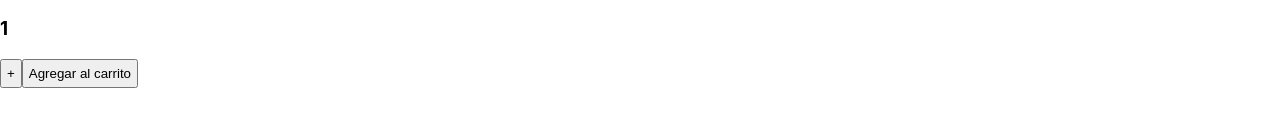
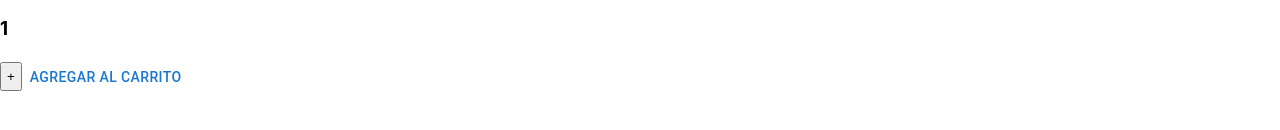
Before and after one commit to bbastieri/react-proyecto-bastieri, a React (Create React App) app: page /item/0 in a window 1280 px wide. Shown: the part 520-650 px from the top of the page. Built offline with nearby package versions, Linux system fonts and the light colour scheme.

Commit message:
desafío clase eventos

```diff
--- a/src/components/ItemCount/ItemCount.js
+++ b/src/components/ItemCount/ItemCount.js
@@ -1,7 +1,6 @@
 import { useState } from "react";
-import "./ItemCount.css"
-import { ToastContainer, toast } from 'react-toastify';
-import 'react-toastify/dist/ReactToastify.css';
+import "./ItemCount.css";
+import { Button } from "@mui/material";
 
 const ItemCount = ({ inicio, stock, onAdd }) =>{
 
@@ -11,8 +10,6 @@ const ItemCount = ({ inicio, stock, onAdd }) =>{
 
     const restar = () => contador > inicio && setContador (contador -1);
 
-    const agregar = () => toast.success("Agregaste tu producto!");
-
     return(
         <>
             <div className="itemListContainer">
@@ -20,18 +17,7 @@ const ItemCount = ({ inicio, stock, onAdd }) =>{
             <h3
             >{contador}</h3>
             <button onClick={sumar}>+</button>
-            <button onClick={agregar}>Agregar al carrito</button>
-            <ToastContainer
-                position="bottom-right"
-                autoClose={5000}
-                hideProgressBar={false}
-                newestOnTop={false}
-                closeOnClick
-                rtl={false}
-                pauseOnFocusLoss
-                draggable
-                pauseOnHover
-            />
+            <Button onClick={onAdd}>Agregar al carrito</Button>
             </div>
         </>
     )
--- a/src/components/ItemDetail/ItemDetail.js
+++ b/src/components/ItemDetail/ItemDetail.js
@@ -1,15 +1,27 @@
 import ItemCount from "../ItemCount/ItemCount";
+import { useState } from "react";
 import "./ItemDetail.css"
+import  { Link } from 'react-router-dom'
 
 
 const ItemDetail = ({item}) => {
+    const [irAlCarrito, setIrAlCarrito] = useState (false);
+
+    const onAdd = () => {setIrAlCarrito(true)};
+
+
     return(
         <>
         <h4>{item.name}</h4>
         <img src={item.image} height="150px" />
         <p>{item.description}</p>
         <h4>{"$"+item.price}</h4>
-        <ItemCount inicio={1} stock={item.stock} onAdd={() => {}} />
+        {
+            irAlCarrito
+            ? <Link to='/cart'><button>Finalizar Compra</button></Link>
+            :<ItemCount inicio={1} stock={item.stock} onAdd={onAdd} />
+
+        }
         </>
     )
 };
```
